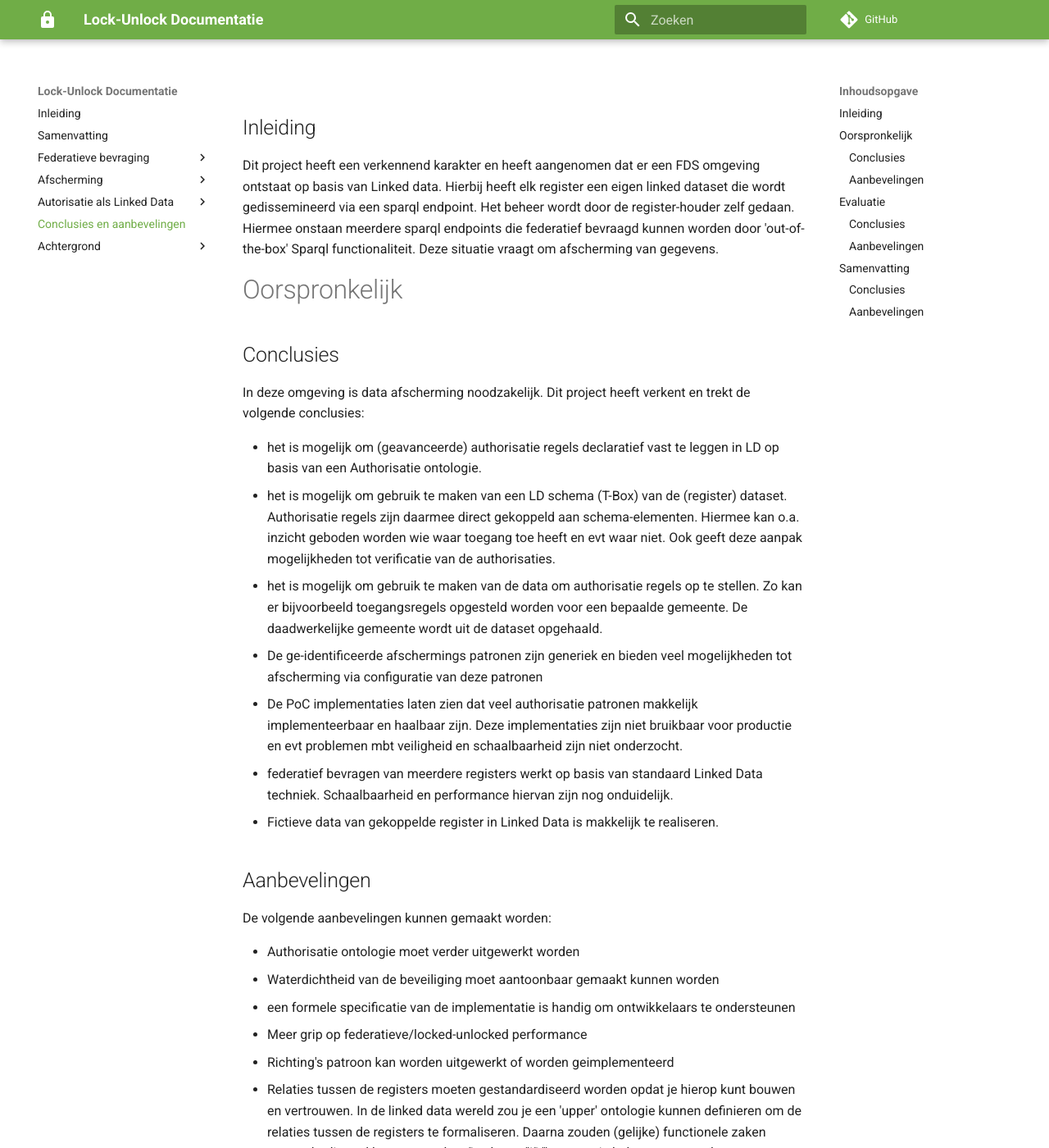
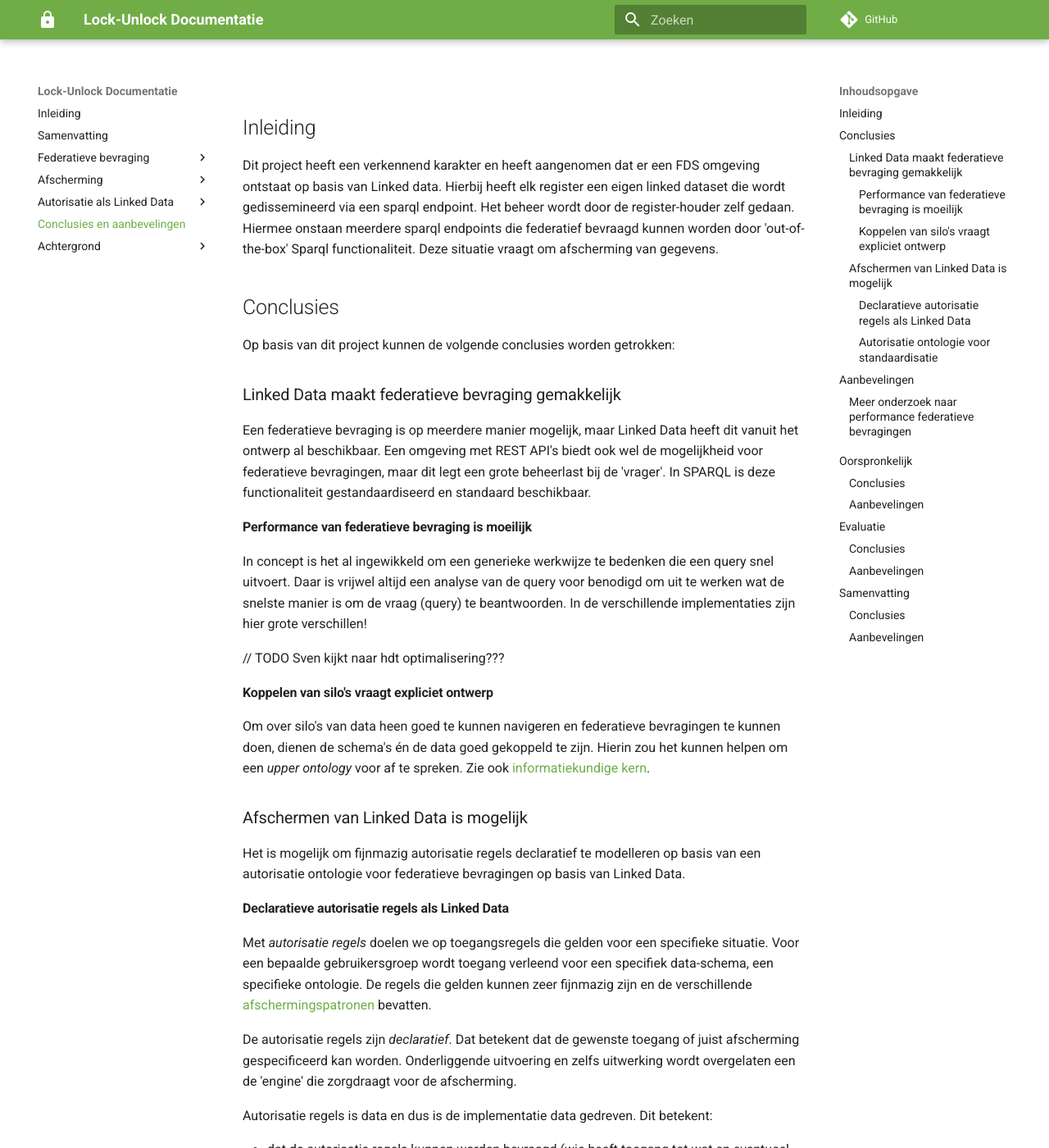
Before and after one commit to kadaster-labs/lock-unlock-docs, an MkDocs documentation site: the page built from docs/conclusies.md, in a window 1280 px wide and 1400 px high. Shown: the whole window at 82% size. Built offline with MkDocs 1.6.1 and Material for MkDocs 9.7.7, drawn with Linux system fonts in a browser that asks for light colours; comment, search, counter and statistics services are not loaded; some of the changed text lies outside the part shown.

Commit message:
conclusies discussies

```diff
--- a/docs/conclusies.md
+++ b/docs/conclusies.md
@@ -9,6 +9,73 @@ via een sparql endpoint. Het beheer wordt door de register-houder zelf gedaan. H
 meerdere sparql endpoints die federatief bevraagd kunnen worden door 'out-of-the-box' Sparql
 functionaliteit. Deze situatie vraagt om afscherming van gegevens.
 
+## Conclusies
+
+Op basis van dit project kunnen de volgende conclusies worden getrokken:
+
+### Linked Data maakt federatieve bevraging gemakkelijk
+
+Een federatieve bevraging is op meerdere manier mogelijk, maar Linked Data heeft dit vanuit het
+ontwerp al beschikbaar. Een omgeving met REST API's biedt ook wel de mogelijkheid voor federatieve
+bevragingen, maar dit legt een grote beheerlast bij de 'vrager'. In SPARQL is deze functionaliteit
+gestandaardiseerd en standaard beschikbaar.
+
+#### Performance van federatieve bevraging is moeilijk
+
+In concept is het al ingewikkeld om een generieke werkwijze te bedenken die een query snel uitvoert.
+Daar is vrijwel altijd een analyse van de query voor benodigd om uit te werken wat de snelste manier
+is om de vraag (query) te beantwoorden. In de verschillende implementaties zijn hier grote
+verschillen!
+
+// TODO Sven kijkt naar hdt optimalisering???
+
+#### Koppelen van silo's vraagt expliciet ontwerp
+
+Om over silo's van data heen goed te kunnen navigeren en federatieve bevragingen te kunnen doen,
+dienen de schema's én de data goed gekoppeld te zijn. Hierin zou het kunnen helpen om een _upper
+ontology_ voor af te spreken. Zie ook [informatiekundige
+kern](./federatieve-bevraging/informatiekundigekern.md).
+
+### Afschermen van Linked Data is mogelijk
+
+Het is mogelijk om fijnmazig autorisatie regels declaratief te modelleren op basis van een
+autorisatie ontologie voor federatieve bevragingen op basis van Linked Data.
+
+#### Declaratieve autorisatie regels als Linked Data
+
+Met _autorisatie regels_ doelen we op toegangsregels die gelden voor een specifieke situatie. Voor
+een bepaalde gebruikersgroep wordt toegang verleend voor een specifiek data-schema, een specifieke
+ontologie. De regels die gelden kunnen zeer fijnmazig zijn en de verschillende
+[afschermingspatronen](./afscherming/afschermingspatronen.md) bevatten.
+
+De autorisatie regels zijn _declaratief_. Dat betekent dat de gewenste toegang of juist afscherming
+gespecificeerd kan worden. Onderliggende uitvoering en zelfs uitwerking wordt overgelaten een de
+'engine' die zorgdraagt voor de afscherming.
+
+Autorisatie regels is data en dus is de implementatie data gedreven. Dit betekent:
+
+- dat de autorisatie regels kunnen worden bevraagd (wie heeft toegang tot wat en eventueel zelfs
+  waarom (niet) ... waarbij het mogelijk zou moeten zijn om zelfs t/m de wettelijke grondslag te
+  linken?)
+- dat dezelfde autorisatie regels gebruikt kunnen worden in dezelfde software (engine)
+
+#### Autorisatie ontologie voor standaardisatie
+
+De autorisatie regels kunnen worden gestandaardiseerd in een _autorisatie ontologie_. Dat betekent
+dat een software implementatie van deze ontologie als engine gebruikt kan worden om de data van de
+autorisatie regels uit te voeren.
+
+Autorisatie ontologie is niet programeertaal afhankelijk en dus zijn er meerdere implementaties van
+verschillende programmeertalen mogelijk voor deze ontologie.
+
+## Aanbevelingen
+
+### Meer onderzoek naar performance federatieve bevragingen
+
+// TODO hdt? zo ja of waarom niet?
+
+###
+
 # Oorspronkelijk
 
 ## Conclusies
@@ -16,18 +83,18 @@ functionaliteit. Deze situatie vraagt om afscherming van gegevens.
 In deze omgeving is data afscherming noodzakelijk. Dit project heeft verkent en trekt de volgende
 conclusies:
 
--  het is mogelijk om (geavanceerde) authorisatie regels declaratief vast te leggen in LD op basis
-  van een Authorisatie ontologie.
+-  het is mogelijk om (geavanceerde) autorisatie regels declaratief vast te leggen in LD op basis
+  van een Autorisatie ontologie.
 -  het is mogelijk om gebruik te maken van een LD schema (T-Box) van de (register) dataset.
-  Authorisatie regels zijn daarmee direct gekoppeld aan schema-elementen. Hiermee kan o.a. inzicht
+  Autorisatie regels zijn daarmee direct gekoppeld aan schema-elementen. Hiermee kan o.a. inzicht
   geboden worden wie waar toegang toe heeft en evt waar niet. Ook geeft deze aanpak mogelijkheden
-  tot verificatie van de authorisaties.
--  het is mogelijk om gebruik te maken van de data om authorisatie regels op te stellen. Zo kan er
+  tot verificatie van de autorisaties.
+-  het is mogelijk om gebruik te maken van de data om autorisatie regels op te stellen. Zo kan er
   bijvoorbeeld toegangsregels opgesteld worden voor een bepaalde gemeente. De daadwerkelijke
   gemeente wordt uit de dataset opgehaald.
 -  De ge-identificeerde afschermings patronen zijn generiek en bieden veel mogelijkheden tot
   afscherming via configuratie van deze patronen
--  De PoC implementaties laten zien dat veel authorisatie patronen makkelijk implementeerbaar en
+-  De PoC implementaties laten zien dat veel autorisatie patronen makkelijk implementeerbaar en
   haalbaar zijn. Deze implementaties zijn niet bruikbaar voor productie en evt problemen mbt
   veiligheid en schaalbaarheid zijn niet onderzocht.
 -  federatief bevragen van meerdere registers werkt op basis van standaard Linked Data techniek.
@@ -38,7 +105,7 @@ conclusies:
 
 De volgende aanbevelingen kunnen gemaakt worden:
 
--  Authorisatie ontologie moet verder uitgewerkt worden
+-  Autorisatie ontologie moet verder uitgewerkt worden
 -  Waterdichtheid van de beveiliging moet aantoonbaar gemaakt kunnen worden
 -  een formele specificatie van de implementatie is handig om ontwikkelaars te ondersteunen
 -  Meer grip op federatieve/locked-unlocked performance
@@ -71,7 +138,7 @@ De volgende conclusies worden getrokken:
 - authenticatie zaken zijn niet meegenomen in deze PoC
 
 
-> \* het betreft hier implementaties voor Proof-of-Concept en demonstratie doeleiden. Zowel de
+> \- het betreft hier implementaties voor Proof-of-Concept en demonstratie doeleiden. Zowel de
   Autorisatie ontologie als de implementatie in dit project zijn alleen voor onderzoeks doeleinden
   opgesteld.
 
@@ -96,23 +163,34 @@ De volgende aanbevelingen zijn mogelijk:
 
 Op basis van dit project kunnen de volgende conclusies worden getrokken:
 
-* het is mogelijk om authorisatie regels declaratief te formaliseren op basis van een authorisatie ontologie. De implementatie is onafhankelijk van de autorisatie ontologie
-* De geïdentificeerde afschermingspatronen zijn generiek en bieden veel mogelijkheden tot afscherming via configuratie van deze patronen
-* De PoC implementaties laten zien dat veel authorisatie patronen makkelijk implementeerbaar en haalbaar zijn.
-* Deze implementaties zijn nog niet bruikbaar voor productie en eventuele problemen mbt veiligheid en schaalbaarheid zijn niet onderzocht.
-* Het federatief bevragen van meerdere datasets werkt op basis van standaard Linked Data technieken. Schaalbaarheid en performance hiervan zijn niet onderzocht.
-* Het creëren van fictieve datasets die te koppelen zijn in Linked Data is makkelijk te realiseren.
+- De geïdentificeerde afschermingspatronen zijn generiek en bieden veel mogelijkheden tot
+  afscherming via configuratie van deze patronen
+- De PoC implementaties laten zien dat veel autorisatie patronen makkelijk implementeerbaar en
+  haalbaar zijn.
+- Deze implementaties zijn nog niet bruikbaar voor productie en eventuele problemen mbt veiligheid
+  en schaalbaarheid zijn niet onderzocht.
+- Het federatief bevragen van meerdere datasets werkt op basis van standaard Linked Data technieken.
+  Schaalbaarheid en performance hiervan zijn niet onderzocht.
+- Het creëren van fictieve datasets die te koppelen zijn in Linked Data is makkelijk te realiseren.
 
 ## Aanbevelingen
 
 De volgende aanbevelingen kunnen gemaakt worden:
 
-* De authorisatie ontologie moet verder uitgewerkt worden in overleg met andere organisaties. Hierbij moet ook gekeken worden naar de verschillende standaarden zoals XACML en OPA.
-* De waterdichtheid van de beveiliging moet aantoonbaar gemaakt kunnen worden.
-* Meer inzicht krijgen in de performance van het federatief bevragen van data, ook in combinatie met  autorisatie
-* Binnen het project zijn we er niet aan toegekomen om het afschermen van de richting te onderzoeken. De richtings-patronen kunnen nog worden uitgewerkt en evt. worden geïmplementeerd
-* de relaties tussen de verschillende registers moeten gestandardiseerd worden opdat je hierop kunt bouwen en vertrouwen. In de Linked Data wereld zou je een 'upper' ontologie kunnen definiëren om de relaties tussen de registers te formaliseren. Daarna zouden (gelijke) functionele zaken gestandardiseerd kunnen worden. Denk aan "ID"'s, versiebeheer en meta-data van registers in Linked Data.
-* Samenwerking met andere bronhouders is nodig om de adoptie van Linked Data en bijbehorende autorisatie te bespoedigen
+- De autorisatie ontologie moet verder uitgewerkt worden in overleg met andere organisaties. Hierbij
+  moet ook gekeken worden naar de verschillende standaarden zoals XACML en OPA.
+- De waterdichtheid van de beveiliging moet aantoonbaar gemaakt kunnen worden.
+- Meer inzicht krijgen in de performance van het federatief bevragen van data, ook in combinatie met
+  autorisatie
+- Binnen het project zijn we er niet aan toegekomen om het afschermen van de richting te
+  onderzoeken. De richtings-patronen kunnen nog worden uitgewerkt en evt. worden geïmplementeerd
+- de relaties tussen de verschillende registers moeten gestandardiseerd worden opdat je hierop kunt
+  bouwen en vertrouwen. In de Linked Data wereld zou je een 'upper' ontologie kunnen definiëren om
+  de relaties tussen de registers te formaliseren. Daarna zouden (gelijke) functionele zaken
+  gestandardiseerd kunnen worden. Denk aan "ID"'s, versiebeheer en meta-data van registers in Linked
+  Data.
+- Samenwerking met andere bronhouders is nodig om de adoptie van Linked Data en bijbehorende
+  autorisatie te bespoedigen
 
 
 ----
```
Also changed, not shown: README.md (+2 -2 lines), docs/index.md (+2 -2 lines).
